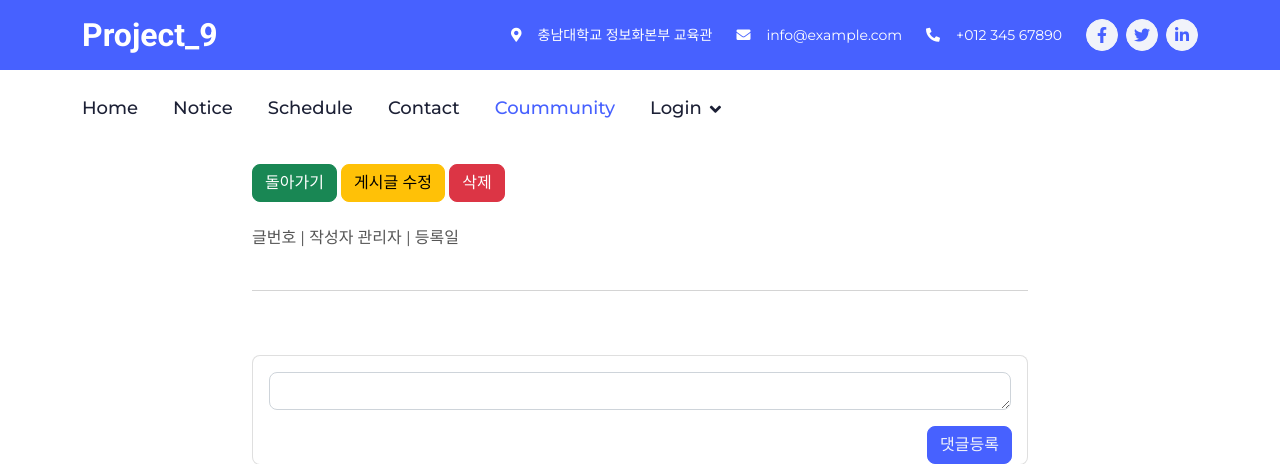
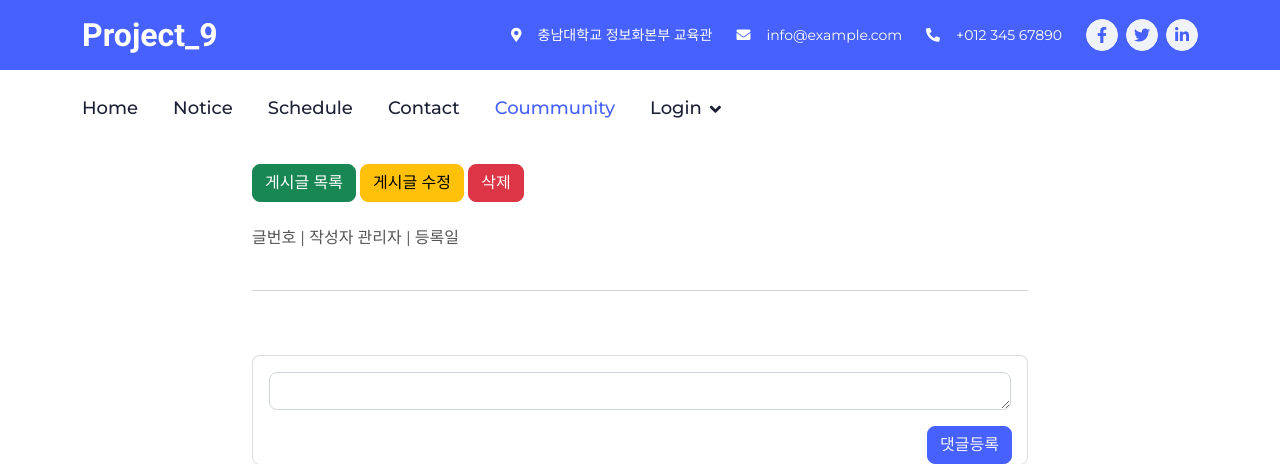
Before and after one commit to beautiflow/gym_project9, a Spring app: template src/main/resources/templates/question/detail.html in a window 1280 px wide. Shown: the top 464 px of the page. Run offline with Thymeleaf, Linux system fonts and the light colour scheme; the template is opened without the code that fills it, so the values that code supplies are empty; some of the project's set-up classes (security, data sources, template engines, error pages and the like) are left out, and stand-ins take their place; some libraries are stand-ins or nearby versions.

Commit message:
chore: 목록 이름 수정

```diff
--- a/src/main/resources/templates/question/detail.html
+++ b/src/main/resources/templates/question/detail.html
@@ -113,7 +113,7 @@
 <main>
 
     <div class="container mt-3 " style="width: 800px">
-        <button class="btn btn-success" th:onclick="history.back()">돌아가기</button>
+        <button class="btn btn-success" th:onclick="history.back()">게시글 목록</button>
         <a th:href="@{/question/update/{id}(id=${question.id})}" class="btn btn-warning">게시글 수정</a>
         <button id="btn-delete" class="btn btn-danger">삭제</button>
 
```
